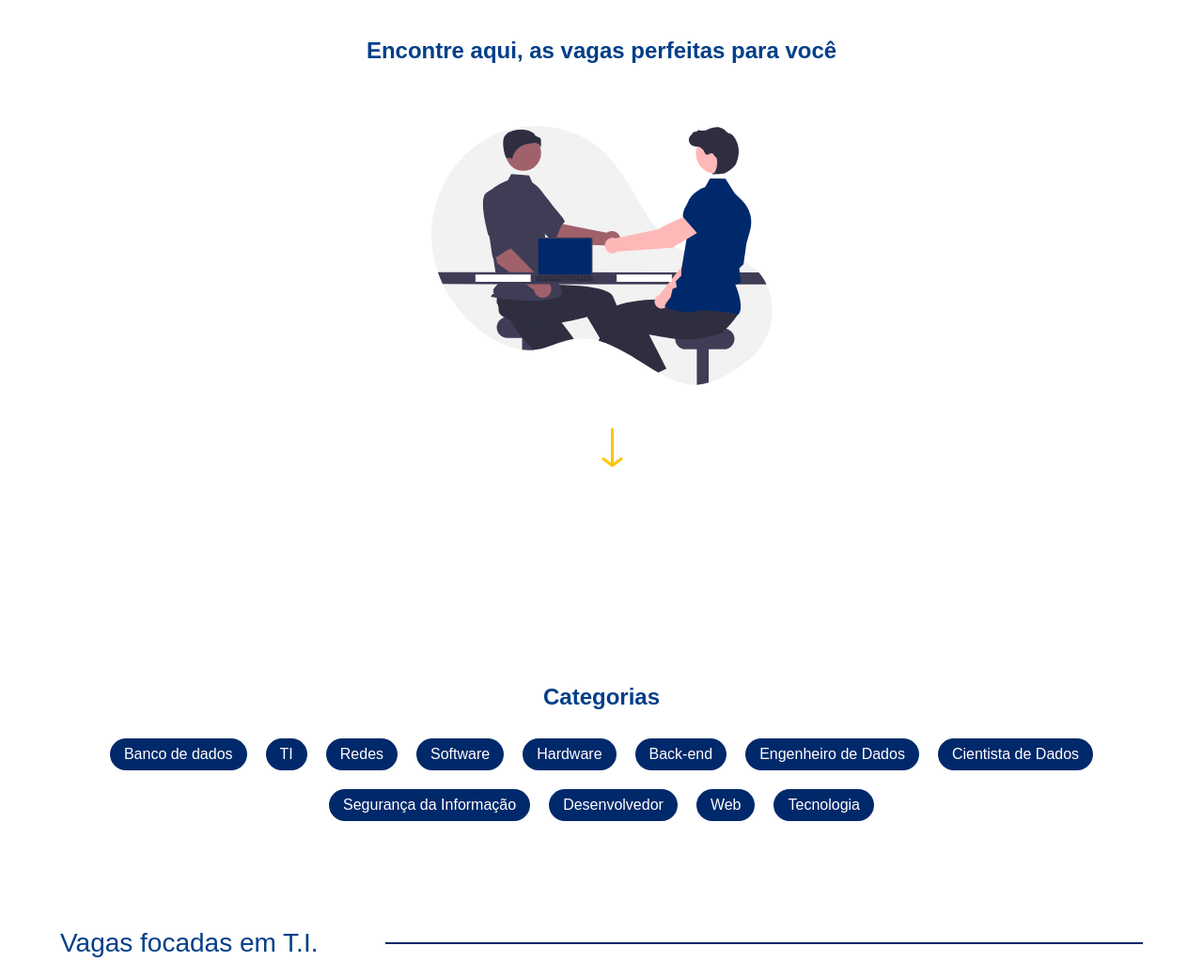
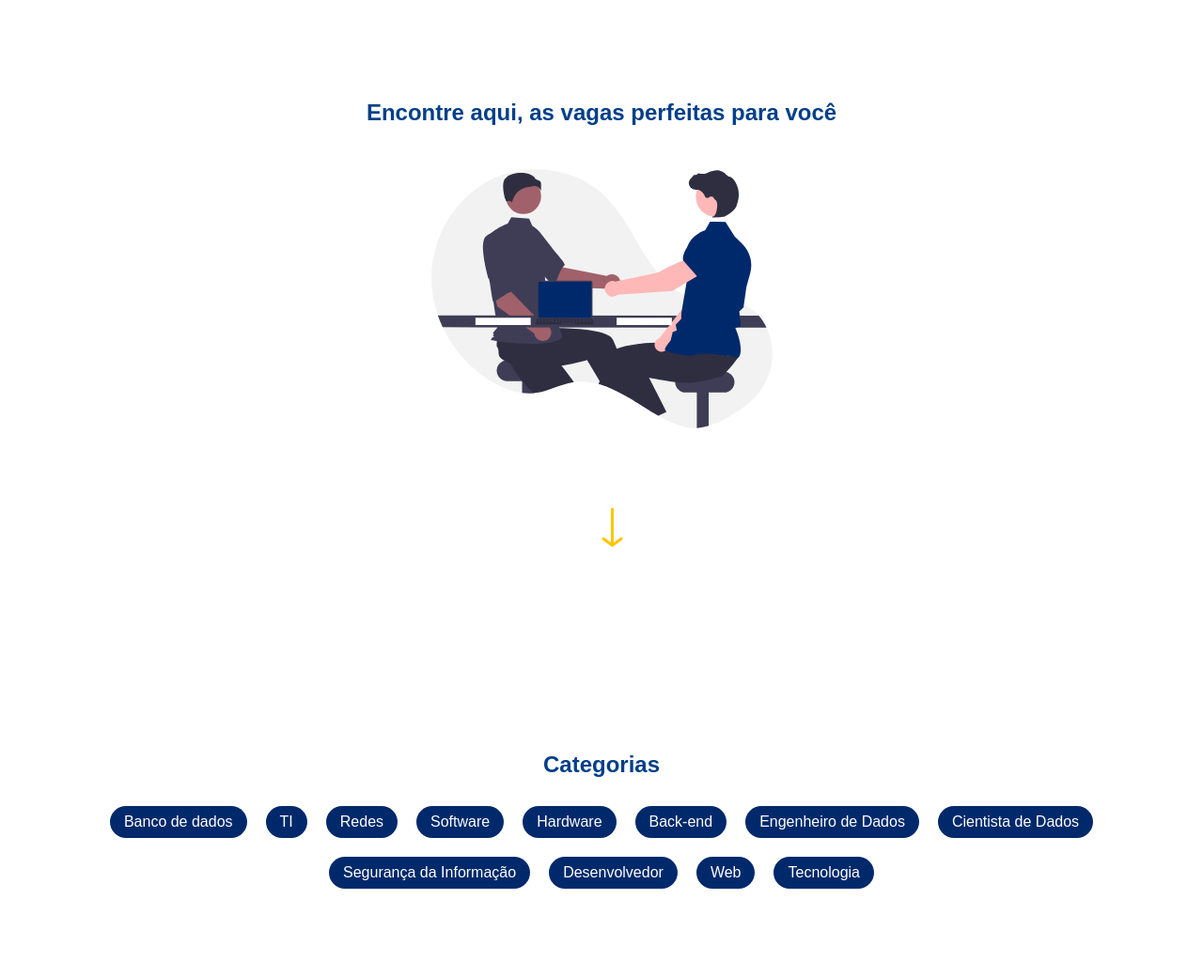
Before and after one commit to henriqFerreira/API-FATEC-1-SEM, a Flask app: page /vagas in a window 1280 px wide. Shown: the part 70-1110 px from the top of the page at 94% size. Run offline with Flask 2, Linux system fonts and the light colour scheme; some web fonts are replaced.

Commit message:
Centralizando sections

```diff
--- a/static/css/vagas.css
+++ b/static/css/vagas.css
@@ -8,24 +8,26 @@
 
 html { scroll-behavior: smooth; }
 
-#section-1 { height: 86vh; }
+#section-1 { height: 100vh; position: relative; }
 	#section-1 h2 {
-		text-align: center;
-		margin-top: 40px;
-		color: var(--dark-blue);
+		position: absolute;
+        top: 10%; left: 50%;
+        transform: translate(-50%, -50%);
+        text-align: center;
+        margin-top: 40px;
+        color: var(--dark-blue);
 	}
     .svg {
-        position: relative;
-        top: 30%;
+        position: absolute;
+        top: 40%;
         transform: translateY(-50%);
         width: 100%;
         text-align: center;
     }
     .seta {
-        position: relative;
-        top: 15%; left: 50%;
-        transform: translateX(-50%);
-        width: 100%;
+        position: absolute;
+        top: 70%; left: 50%;
+        transform: translateY(-50%);
 		animation: setaBaixo 1s ease-in-out infinite alternate;
 
     }
@@ -79,6 +81,6 @@ html { scroll-behavior: smooth; }
 .descricao { width: 95%; font-size: 14px; margin-top: 5px; text-align: justify; color: var(--blue); }
 
 @keyframes setaBaixo {
-	from { top: 14%; }
-	to { top: 16%; }
+	from { top: 69%; }
+	to { top: 71%; }
 }
```
Also changed, not shown: static/css/cursos.css (+15 -7 lines).
